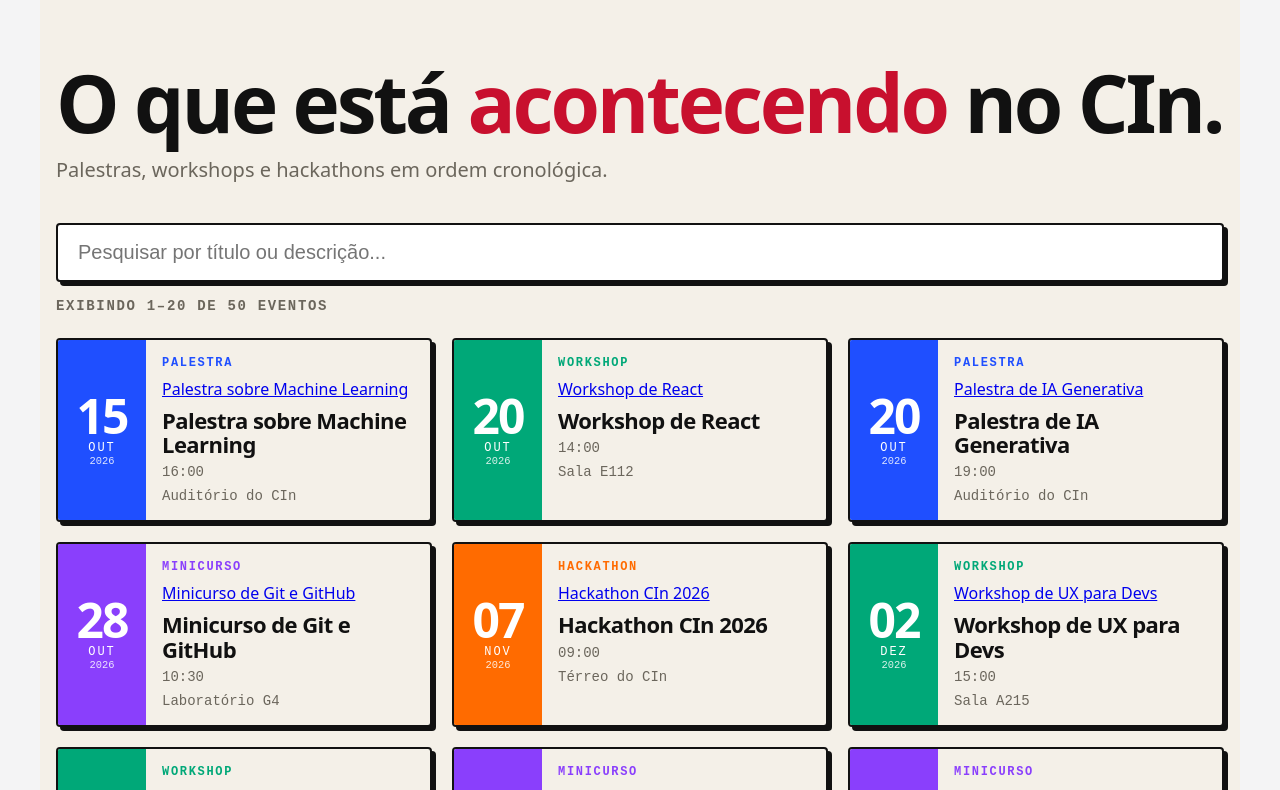
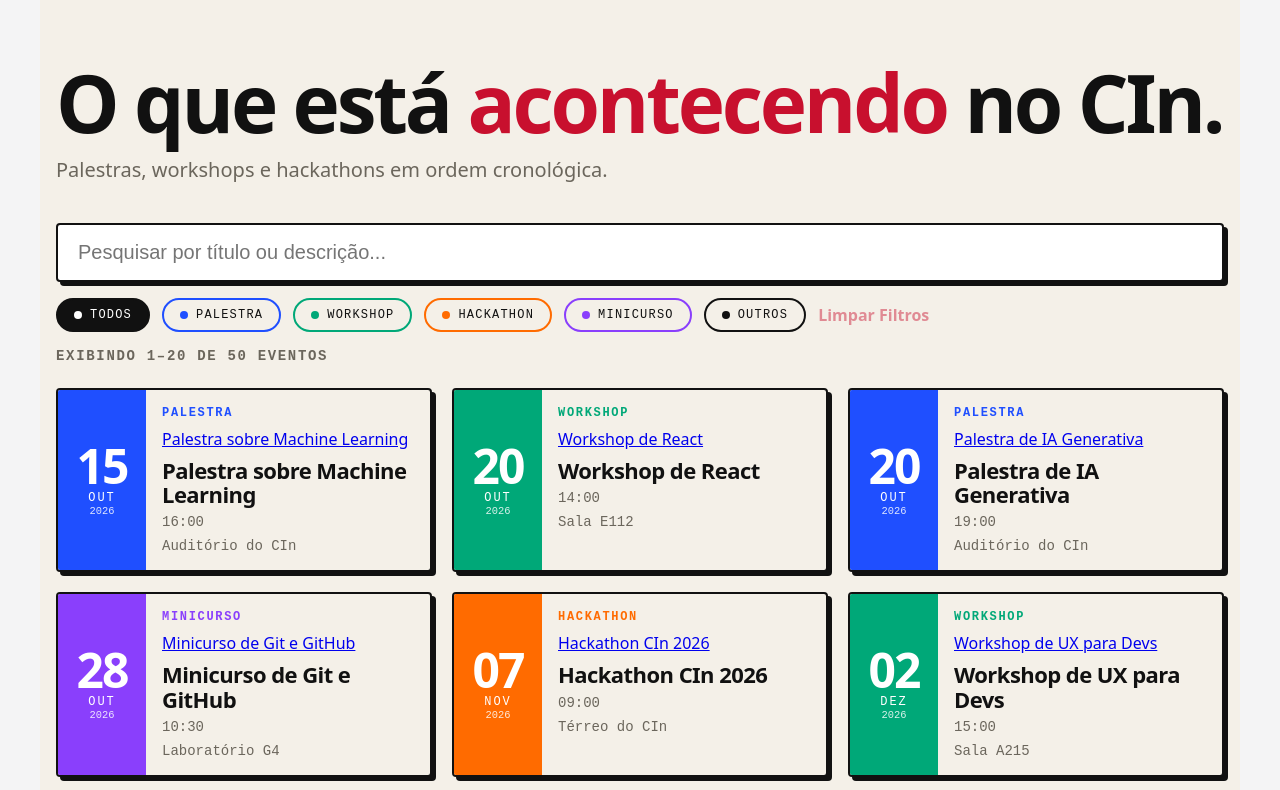
Before and after one commit to lacavaalex/cin-event-hub, a React app in the folder frontend/: page / in a window 1280 px wide. Shown: the top 790 px of the page. Built offline with nearby package versions, Linux system fonts and the light colour scheme; no server answers; the HTML template or start-up script is replaced by a standard one.

Commit message:
feat(frontend): US 3.2 - filtro por tipo de evento com chips e limpar filtros

```diff
--- a/frontend/src/pages/Home.jsx
+++ b/frontend/src/pages/Home.jsx
@@ -1,7 +1,13 @@
 import { useEffect, useMemo, useRef, useState } from 'react';
 import EventCard from '../components/EventCard';
 import Pagination from '../components/Pagination';
-import { filterByKeyword, getEvents, sortByDate } from '../services/eventService';
+import {
+  TYPE_FILTERS,
+  filterByKeyword,
+  filterByType,
+  getEvents,
+  sortByDate,
+} from '../services/eventService';
 import '../styles/home.css';
 
 const PAGE_SIZE = 20;
@@ -10,6 +16,7 @@ export default function Home() {
   const [state, setState] = useState({ status: 'loading', events: [] });
   const [attempt, setAttempt] = useState(0);
   const [query, setQuery] = useState('');
+  const [typeFilter, setTypeFilter] = useState('');
   const [page, setPage] = useState(1);
   const listRef = useRef(null);
 
@@ -28,9 +35,20 @@ export default function Home() {
     setAttempt((a) => a + 1);
   }
 
-  // Mudar a busca sempre volta para a página 1
+  // Qualquer mudança de busca ou filtro volta para a página 1
   function handleSearch(value) {
     setQuery(value);
+    setPage(1);
+  }
+
+  function handleType(key) {
+    setTypeFilter(key);
+    setPage(1);
+  }
+
+  function clearFilters() {
+    setQuery('');
+    setTypeFilter('');
     setPage(1);
   }
 
@@ -40,8 +58,12 @@ export default function Home() {
   }
 
   const { status, events } = state;
-  const visible = useMemo(() => filterByKeyword(events, query), [events, query]);
+  const visible = useMemo(
+    () => filterByType(filterByKeyword(events, query), typeFilter),
+    [events, query, typeFilter]
+  );
   const hasQuery = query.trim() !== '';
+  const hasFilters = hasQuery || typeFilter !== '';
 
   const totalPages = Math.max(1, Math.ceil(visible.length / PAGE_SIZE));
   const currentPage = Math.min(page, totalPages);
@@ -81,6 +103,36 @@ export default function Home() {
         )}
       </div>
 
+      <div className="home-filters" role="group" aria-label="Filtrar por tipo">
+        <button
+          type="button"
+          className="chip chip-all"
+          aria-pressed={typeFilter === ''}
+          onClick={() => handleType('')}
+        >
+          Todos
+        </button>
+        {TYPE_FILTERS.map((t) => (
+          <button
+            key={t.key}
+            type="button"
+            className={`chip type-${t.key}`}
+            aria-pressed={typeFilter === t.key}
+            onClick={() => handleType(t.key)}
+          >
+            {t.label}
+          </button>
+        ))}
+        <button
+          type="button"
+          className="home-search-clear"
+          onClick={clearFilters}
+          disabled={!hasFilters}
+        >
+          Limpar Filtros
+        </button>
+      </div>
+
       {status === 'loading' && <p role="status">Carregando eventos...</p>}
 
       {status === 'error' && (
--- a/frontend/src/services/eventService.js
+++ b/frontend/src/services/eventService.js
@@ -82,3 +82,27 @@ MOCK_EVENTS.push(
     registration_link: 'https://example.com/encontro',
   }))
 );
+
+export const TYPE_FILTERS = [
+  { key: 'palestra', label: 'Palestra' },
+  { key: 'workshop', label: 'Workshop' },
+  { key: 'hackathon', label: 'Hackathon' },
+  { key: 'minicurso', label: 'Minicurso' },
+  { key: 'outros', label: 'Outros' },
+];
+
+// Converte o tipo vindo da API em uma chave de filtro ("Palestra" -> "palestra");
+// qualquer tipo desconhecido cai em "outros"
+export function typeKey(type) {
+  const slug = String(type ?? '')
+    .normalize('NFD')
+    .replace(/[\u0300-\u036f]/g, '')
+    .toLowerCase()
+    .trim();
+  return TYPE_FILTERS.some((t) => t.key === slug) ? slug : 'outros';
+}
+
+export function filterByType(events, key) {
+  if (!key) return events;
+  return events.filter((e) => typeKey(e.type) === key);
+}
--- a/frontend/src/styles/home.css
+++ b/frontend/src/styles/home.css
@@ -180,3 +180,40 @@
 @media (prefers-reduced-motion: reduce) {
   .pagination-btn { transition: none; }
 }
+
+.type-outros { --type: var(--t-outros); }
+
+.home-filters {
+  display: flex;
+  flex-wrap: wrap;
+  align-items: center;
+  gap: 8px 12px;
+  margin: 0 0 8px;
+}
+
+.chip {
+  display: inline-flex;
+  align-items: center;
+  gap: 8px;
+  padding: 8px 16px;
+  font-family: var(--mono);
+  font-size: 0.75rem;
+  letter-spacing: 0.1em;
+  text-transform: uppercase;
+  color: var(--ink);
+  background: transparent;
+  border: 2px solid var(--type, var(--ink));
+  border-radius: 999px;
+  cursor: pointer;
+}
+.chip::before {
+  content: '';
+  width: 8px;
+  height: 8px;
+  border-radius: 50%;
+  background: var(--type, var(--ink));
+}
+.chip[aria-pressed='true'] { background: var(--type, var(--ink)); color: var(--on-color); }
+.chip[aria-pressed='true']::before { background: var(--on-color); }
+
+.home-search-clear:disabled { opacity: 0.45; cursor: not-allowed; text-decoration: none; }
```
